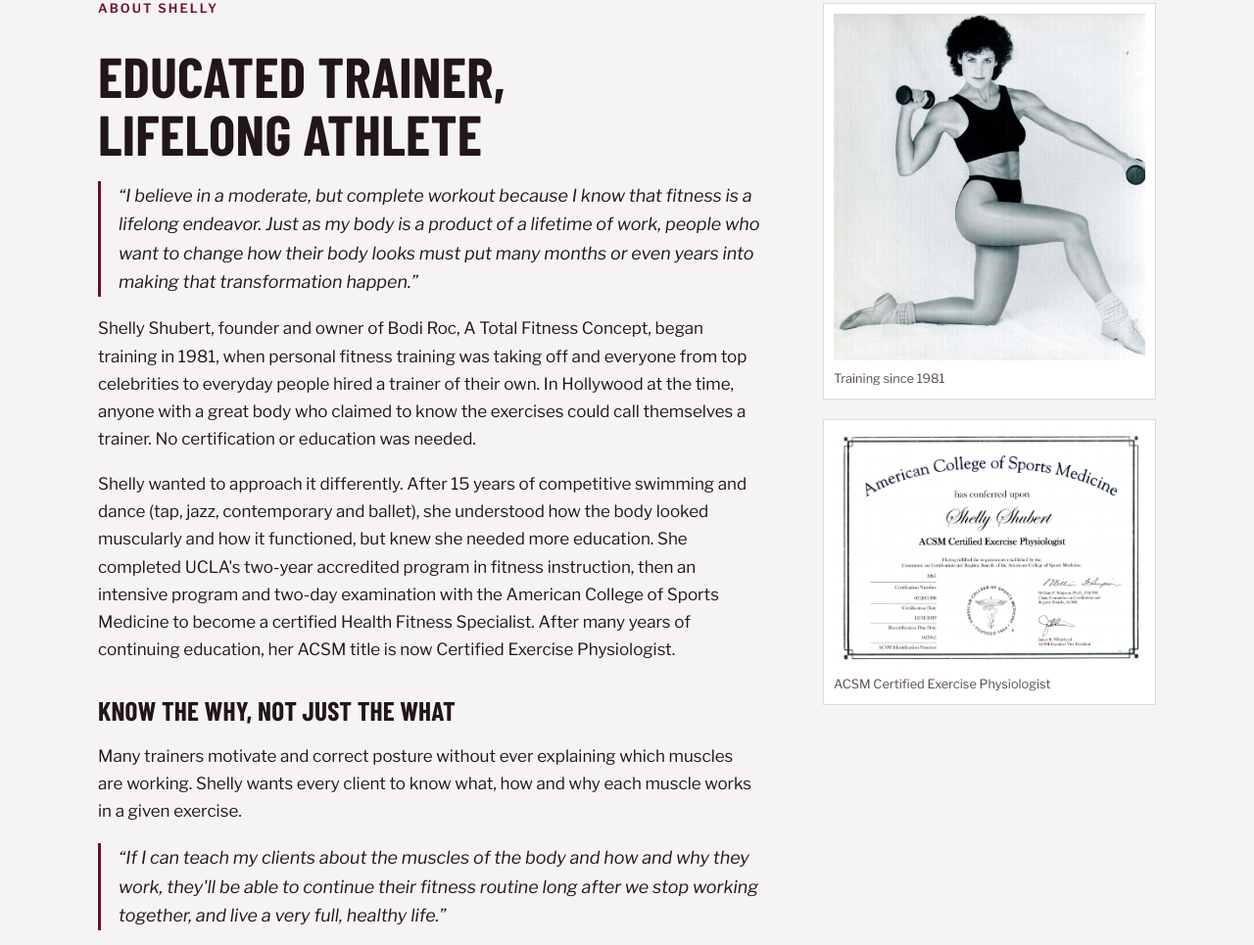
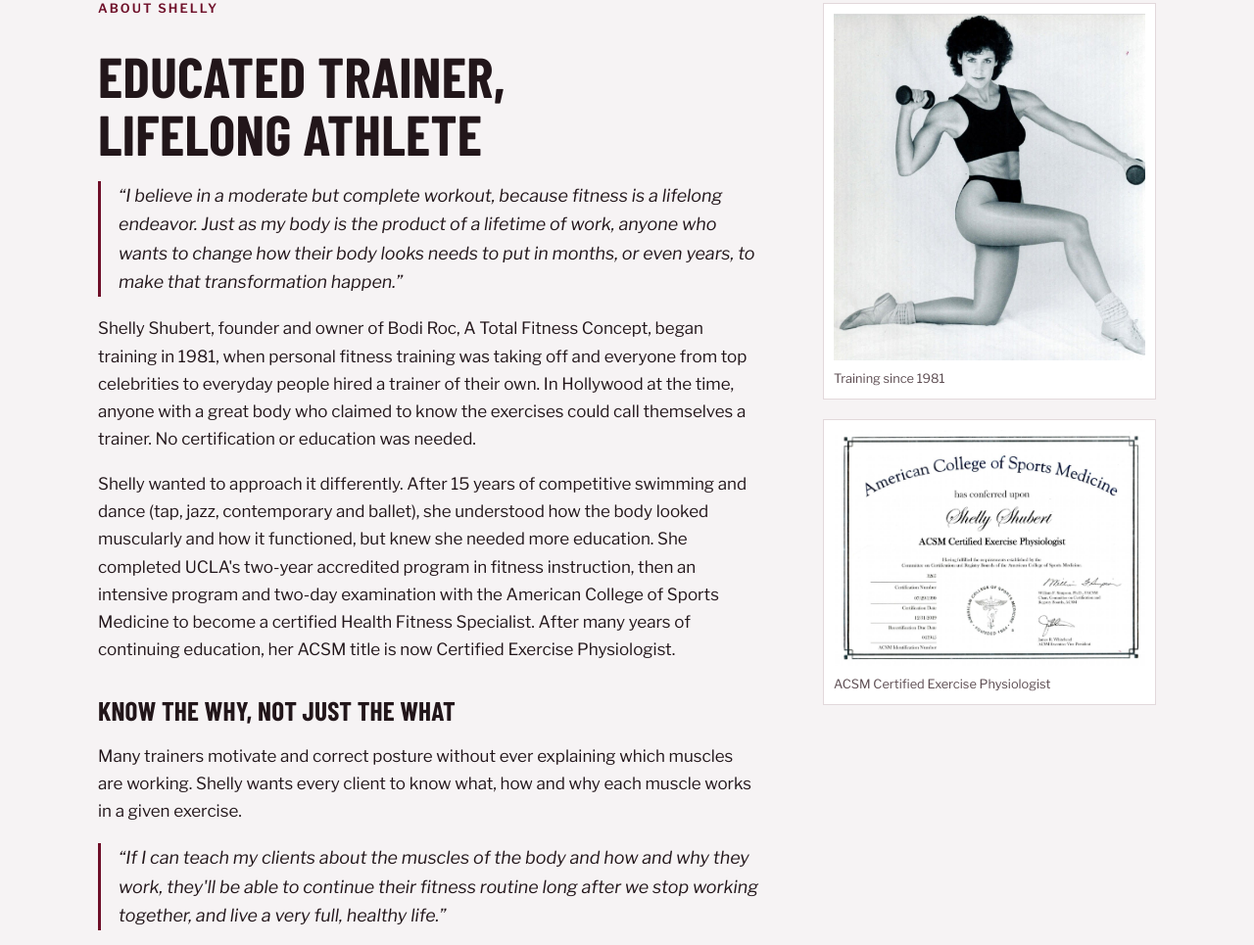
Before and after one commit to bodiroc/bodiroc, a plain HTML site: page a/index.html in a window 1280 px wide. Shown: the part 2369-3334 px from the top of the page at 98% size. Drawn offline with nearby package versions, Linux system fonts and the light colour scheme; a web font is replaced by a local one.

Commit message:
Clean up the wording of Shelly's moderate-workout quote
Co-Authored-By: Claude Opus 5.5 <noreply@anthropic.com>
Claude-Session: https://claude.ai/code/session_01WW95Ky42Zdh99XH6fcbxpL

```diff
--- a/a/index.html
+++ b/a/index.html
@@ -241,7 +241,7 @@ footer .wrap{display:flex;flex-wrap:wrap;gap:16px;justify-content:space-between;
       <div class="prose">
         <p class="eyebrow">About Shelly</p>
         <h2>Educated trainer, lifelong athlete</h2>
-        <p class="pull">“I believe in a moderate, but complete workout because I know that fitness is a lifelong endeavor. Just as my body is a product of a lifetime of work, people who want to change how their body looks must put many months or even years into making that transformation happen.”</p>
+        <p class="pull">“I believe in a moderate but complete workout, because fitness is a lifelong endeavor. Just as my body is the product of a lifetime of work, anyone who wants to change how their body looks needs to put in months, or even years, to make that transformation happen.”</p>
         <p>Shelly Shubert, founder and owner of Bodi Roc, A Total Fitness Concept, began training in 1981, when personal fitness training was taking off and everyone from top celebrities to everyday people hired a trainer of their own. In Hollywood at the time, anyone with a great body who claimed to know the exercises could call themselves a trainer. No certification or education was needed.</p>
         <p>Shelly wanted to approach it differently. After 15 years of competitive swimming and dance (tap, jazz, contemporary and ballet), she understood how the body looked muscularly and how it functioned, but knew she needed more education. She completed UCLA's two-year accredited program in fitness instruction, then an intensive program and two-day examination with the American College of Sports Medicine to become a certified Health Fitness Specialist. After many years of continuing education, her ACSM title is now Certified Exercise Physiologist.</p>
 
```
Also changed, not shown: b/about.html (+1 -1 lines), c/about.html (+1 -1 lines), d/about.html (+1 -1 lines), e/about.html (+1 -1 lines).
